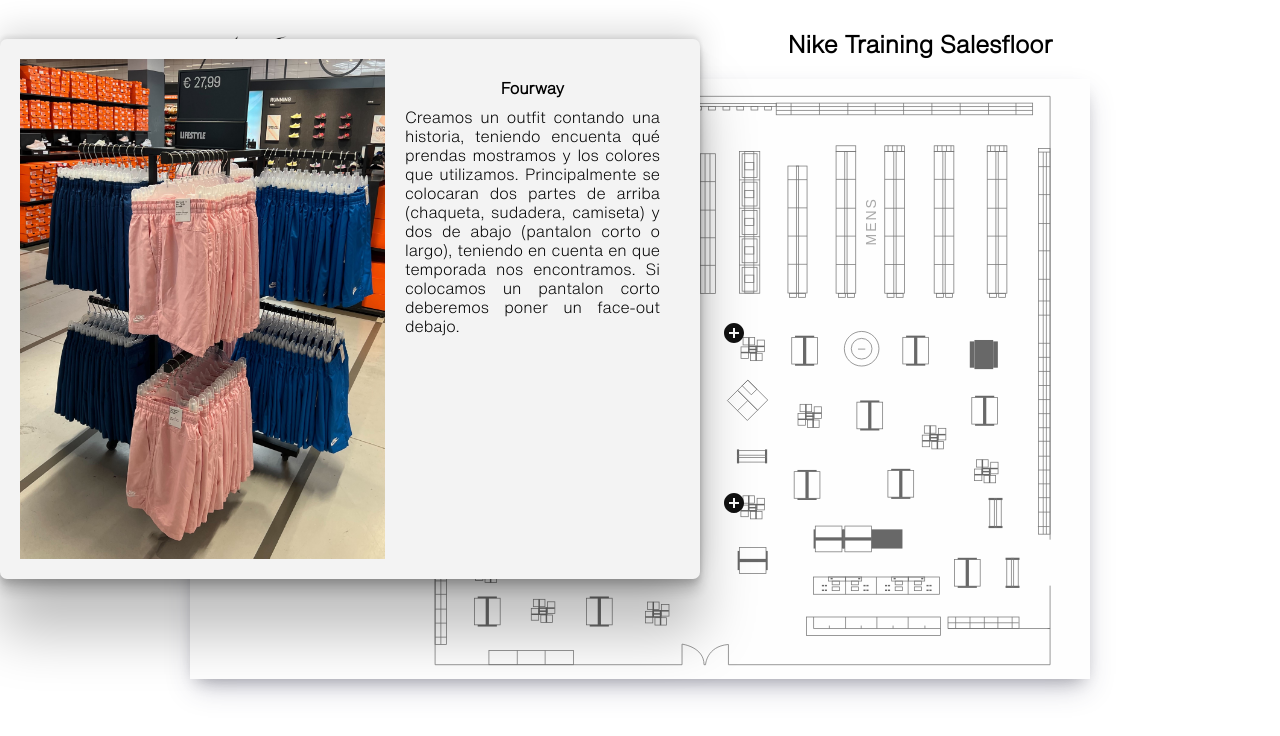
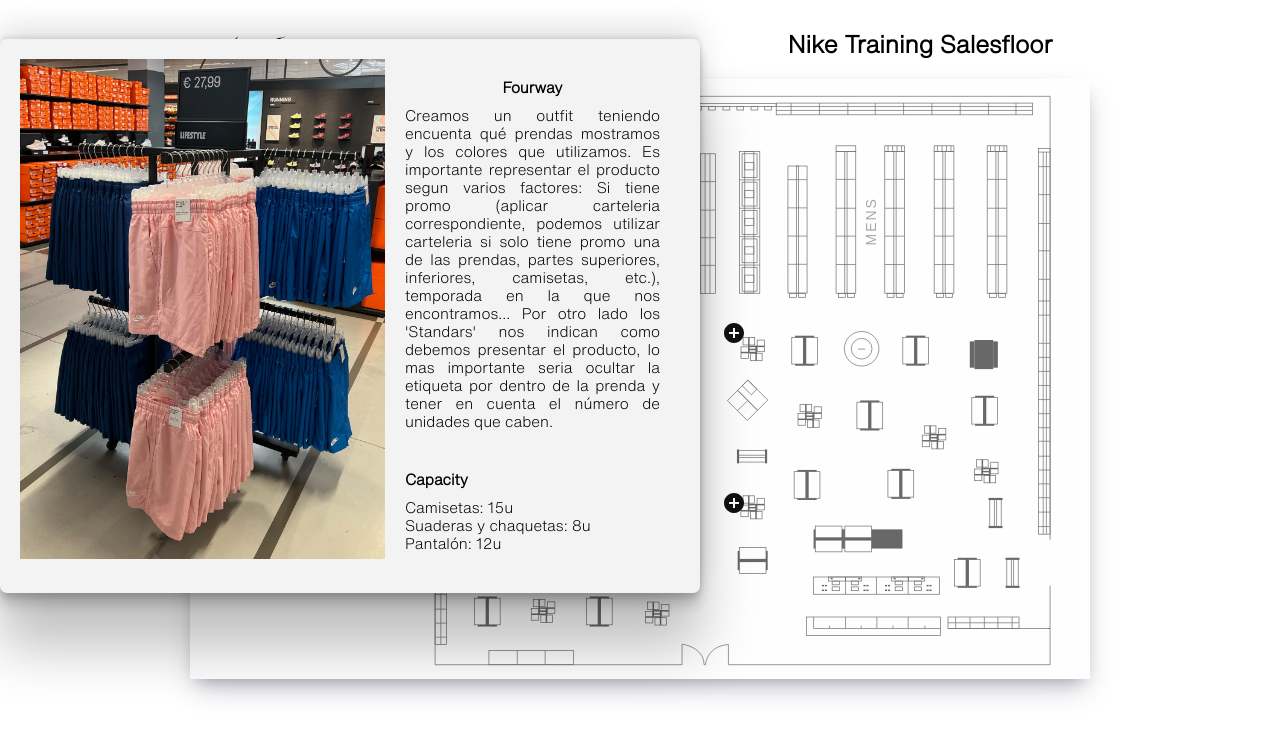
Before and after one commit to Munios12/nike_for_athletes, a Next.js app: page / in a window 1280 px wide. Both pictures are taken after a click on the button 734 px from the left and 333 px from the top of the page. Shown: the top 736 px of the page. Built offline with nearby package versions, Linux system fonts and the light colour scheme.

Commit message:
adding styles

```diff
--- a/app/globals.css
+++ b/app/globals.css
@@ -27,7 +27,7 @@
 h5,
 p {
   font-family: "Helvetica Now Text";
-  font-size: 1rem;
+  font-size: 0.95rem;
 }
 
 h2 {
--- a/app/page.module.css
+++ b/app/page.module.css
@@ -10,170 +10,12 @@
   height: 100vh;
 }
 
-.navbar {
-  width: 100%;
-  align-items: center;
-  justify-content: center;
-  gap: 500px;
-  display: flex;
-  /* border: 1px solid saddlebrown; */
-}
-
-.logo {
-  width: 60px;
-  height: 20px;
-}
-
-.salesfloor_page {
-  width: 900px;
-  height: 600px;
-  /* border: 2px solid rgb(23, 0, 33); */
-  position: relative;
-  box-shadow: rgba(50, 50, 93, 0.25) 0px 13px 27px -5px,
-    rgba(0, 0, 0, 0.3) 0px 8px 16px -8px;
-  background-color: rgb(254, 254, 254);
-}
-.salesfloor_container {
-  width: 100%;
-  height: 100%;
-  background-image: url("/salesfloor_simple_copy.svg");
-  background-repeat: no-repeat;
-  background-size: contain;
-  background-position: center;
-}
-.icon {
-  color: #111111;
-  width: 1.5rem;
-  height: 1.5rem;
-}
-
-.button {
-  width: 3rem;
-  height: 3rem;
-}
-
-.hidden {
-  display: none;
-}
-
 .fwimg {
   width: 500px;
   height: 500px;
 }
 
-.fwshow {
-  display: flex;
-  flex-direction: row;
-  position: absolute;
-  top: -40px;
-  left: -190px;
-  padding: 20px;
-  border-radius: 7px;
-  min-height: 300px;
-  width: 700px;
-  background-color: rgb(243, 243, 243);
-  box-shadow: rgba(0, 0, 0, 0.25) 0px 54px 55px,
-    rgba(0, 0, 0, 0.12) 0px -12px 30px, rgba(0, 0, 0, 0.12) 0px 4px 6px,
-    rgba(0, 0, 0, 0.17) 0px 12px 13px, rgba(0, 0, 0, 0.09) 0px -3px 5px;
-  z-index: 2;
-  animation: fade-in-bottom 0.2s cubic-bezier(0.39, 0.575, 0.565, 1) both;
-}
-
-.whshow {
-  padding: 20px;
-  position: absolute;
-  top: -30px;
-  /* border: 1px solid black; */
-  border-radius: 7px;
-  flex-direction: column;
-  justify-content: center;
-  align-items: center;
-  min-height: 300px;
-  width: 500px;
-  background-color: rgb(243, 243, 243);
-  box-shadow: rgba(0, 0, 0, 0.25) 0px 54px 55px,
-    rgba(0, 0, 0, 0.12) 0px -12px 30px, rgba(0, 0, 0, 0.12) 0px 4px 6px,
-    rgba(0, 0, 0, 0.17) 0px 12px 13px, rgba(0, 0, 0, 0.09) 0px -3px 5px;
-  z-index: 1;
-
-  -webkit-animation: fade-in-left 0.6s cubic-bezier(0.39, 0.575, 0.565, 1) both;
-  animation: fade-in-left 0.2s cubic-bezier(0.39, 0.575, 0.565, 1) both;
-}
-
-.singshow {
-  padding: 20px;
-  position: absolute;
-  top: -40px;
-  left: 300px;
-  border-radius: 7px;
-  /* border: 1px solid black; */
-  min-height: 300px;
-  width: 500px;
-  background-color: rgb(243, 243, 243);
-  box-shadow: rgba(0, 0, 0, 0.25) 0px 54px 55px,
-    rgba(0, 0, 0, 0.12) 0px -12px 30px, rgba(0, 0, 0, 0.12) 0px 4px 6px,
-    rgba(0, 0, 0, 0.17) 0px 12px 13px, rgba(0, 0, 0, 0.09) 0px -3px 5px;
-  z-index: 1;
-  animation: fade-in-bottom 0.2s cubic-bezier(0.39, 0.575, 0.565, 1) both;
-}
-
-.mannequinshow {
-  padding: 20px;
-  position: absolute;
-  top: -50px;
-  left: 420px;
-  border-radius: 7px;
-  /* border: 1px solid black; */
-  min-height: 300px;
-  width: 500px;
-  background-color: rgb(243, 243, 243);
-  box-shadow: rgba(0, 0, 0, 0.25) 0px 54px 55px,
-    rgba(0, 0, 0, 0.12) 0px -12px 30px, rgba(0, 0, 0, 0.12) 0px 4px 6px,
-    rgba(0, 0, 0, 0.17) 0px 12px 13px, rgba(0, 0, 0, 0.09) 0px -3px 5px;
-  z-index: 1;
-  animation: fade-in-bottom 0.2s cubic-bezier(0.39, 0.575, 0.565, 1) both;
-}
-
-/* ANIMACION ----------------------------------------------------------------------*/
-@keyframes fade-in-bottom {
-  0% {
-    transform: translateY(50px);
-    opacity: 0;
-  }
-  100% {
-    transform: translateY(0);
-    opacity: 1;
-  }
-}
-
-@-webkit-keyframes fade-in-left {
-  0% {
-    -webkit-transform: translateX(-50px);
-    transform: translateX(-50px);
-    opacity: 0;
-  }
-  100% {
-    -webkit-transform: translateX(0);
-    transform: translateX(0);
-    opacity: 1;
-  }
-}
-@keyframes fade-in-left {
-  0% {
-    -webkit-transform: translateX(-50px);
-    transform: translateX(-50px);
-    opacity: 0;
-  }
-  100% {
-    -webkit-transform: translateX(0);
-    transform: translateX(0);
-    opacity: 1;
-  }
-}
-
-/* INFOCARD TEXT--------------------------------------------
-
-*/
+/* INFOCARD TEXT--------------------------------------------*/
 
 .infoCardText {
   padding: 20px;
@@ -188,9 +30,7 @@
   margin-bottom: 10px;
 }
 
-/* Media-Querys--------------------------------------------
-
-*/
+/* Media-Querys--------------------------------------------*/
 
 @media (width >= 4400px) {
   .main {
--- a/app/page.tsx
+++ b/app/page.tsx
@@ -1,16 +1,11 @@
 import styles from "./page.module.css";
 import Map from "../src/components/map/Map";
-import nikeLogo from "../public/swooshLogo.png";
-import Image from "next/image";
+import { NavBar } from "@/src/components/navbar/NavBar";
 
 export default function Home() {
   return (
     <main className={styles.main}>
-      <nav className={styles.navbar}>
-        <Image src={nikeLogo} alt={"nikeLogo"} className={styles.logo} />
-        <h2>Nike Training Salesfloor</h2>
-      </nav>
-
+      <NavBar />
       <Map />
     </main>
   );
--- a/src/components/infoCard/InfoCard.tsx
+++ b/src/components/infoCard/InfoCard.tsx
@@ -6,23 +6,20 @@
   data,
   className,
   img,
+  children,
 }: {
   data: any;
   className: any;
   img: any;
+  children: JSX.Element;
 }) => {
   return (
     <div className={className} id={data.title}>
-      <Image
-        src={img}
-        alt={data.title}
-        // width={200}
-        // height={200}
-        className={styles.fwimg}
-      />
+      <Image src={img} alt={data.title} className={styles.fwimg} />
       <div className={styles.infoCardText}>
         <h5>{data.title}</h5>
         <p>{data.description}</p>
+        {children}
       </div>
     </div>
   );
--- /dev/null
+++ b/src/components/map/Map.module.css
@@ -0,0 +1,153 @@
+.salesfloor_page {
+  width: 900px;
+  height: 600px;
+  /* border: 2px solid rgb(23, 0, 33); */
+  position: relative;
+  box-shadow: rgba(50, 50, 93, 0.25) 0px 13px 27px -5px,
+    rgba(0, 0, 0, 0.3) 0px 8px 16px -8px;
+  background-color: rgb(254, 254, 254);
+}
+
+.salesfloor_container {
+  width: 100%;
+  height: 100%;
+  background-image: url("/salesfloor_simple_copy.svg");
+  background-repeat: no-repeat;
+  background-size: contain;
+  background-position: center;
+}
+
+.button {
+  width: 3rem;
+  height: 3rem;
+}
+
+.icon {
+  color: #111111;
+  width: 1.5rem;
+  height: 1.5rem;
+}
+
+.hidden {
+  display: none;
+}
+
+.fwshow {
+  display: flex;
+  flex-direction: row;
+  position: absolute;
+  top: -40px;
+  left: -190px;
+  padding: 20px;
+  border-radius: 7px;
+  min-height: 300px;
+  width: 700px;
+  background-color: rgb(243, 243, 243);
+  box-shadow: rgba(0, 0, 0, 0.25) 0px 54px 55px,
+    rgba(0, 0, 0, 0.12) 0px -12px 30px, rgba(0, 0, 0, 0.12) 0px 4px 6px,
+    rgba(0, 0, 0, 0.17) 0px 12px 13px, rgba(0, 0, 0, 0.09) 0px -3px 5px;
+  z-index: 2;
+  animation: fade-in-bottom 0.2s cubic-bezier(0.39, 0.575, 0.565, 1) both;
+}
+
+.whshow {
+  padding: 20px;
+  position: absolute;
+  top: -30px;
+  /* border: 1px solid black; */
+  border-radius: 7px;
+  flex-direction: column;
+  justify-content: center;
+  align-items: center;
+  min-height: 300px;
+  width: 500px;
+  background-color: rgb(243, 243, 243);
+  box-shadow: rgba(0, 0, 0, 0.25) 0px 54px 55px,
+    rgba(0, 0, 0, 0.12) 0px -12px 30px, rgba(0, 0, 0, 0.12) 0px 4px 6px,
+    rgba(0, 0, 0, 0.17) 0px 12px 13px, rgba(0, 0, 0, 0.09) 0px -3px 5px;
+  z-index: 1;
+
+  -webkit-animation: fade-in-left 0.6s cubic-bezier(0.39, 0.575, 0.565, 1) both;
+  animation: fade-in-left 0.2s cubic-bezier(0.39, 0.575, 0.565, 1) both;
+}
+
+.singshow {
+  padding: 20px;
+  position: absolute;
+  top: -40px;
+  left: 300px;
+  border-radius: 7px;
+  /* border: 1px solid black; */
+  min-height: 300px;
+  width: 500px;
+  background-color: rgb(243, 243, 243);
+  box-shadow: rgba(0, 0, 0, 0.25) 0px 54px 55px,
+    rgba(0, 0, 0, 0.12) 0px -12px 30px, rgba(0, 0, 0, 0.12) 0px 4px 6px,
+    rgba(0, 0, 0, 0.17) 0px 12px 13px, rgba(0, 0, 0, 0.09) 0px -3px 5px;
+  z-index: 1;
+  animation: fade-in-bottom 0.2s cubic-bezier(0.39, 0.575, 0.565, 1) both;
+}
+
+.mannequinshow {
+  padding: 20px;
+  position: absolute;
+  top: -50px;
+  left: 420px;
+  border-radius: 7px;
+  /* border: 1px solid black; */
+  min-height: 300px;
+  width: 500px;
+  background-color: rgb(243, 243, 243);
+  box-shadow: rgba(0, 0, 0, 0.25) 0px 54px 55px,
+    rgba(0, 0, 0, 0.12) 0px -12px 30px, rgba(0, 0, 0, 0.12) 0px 4px 6px,
+    rgba(0, 0, 0, 0.17) 0px 12px 13px, rgba(0, 0, 0, 0.09) 0px -3px 5px;
+  z-index: 1;
+  animation: fade-in-bottom 0.2s cubic-bezier(0.39, 0.575, 0.565, 1) both;
+}
+
+/* Capacity Styles-------------------------------------------------------------------------*/
+
+.capacity {
+  display: flex;
+  flex-direction: column;
+  align-items: baseline;
+  width: 100%;
+  margin-top: 40px;
+}
+
+/* ANIMACION ----------------------------------------------------------------------*/
+@keyframes fade-in-bottom {
+  0% {
+    transform: translateY(50px);
+    opacity: 0;
+  }
+  100% {
+    transform: translateY(0);
+    opacity: 1;
+  }
+}
+
+@-webkit-keyframes fade-in-left {
+  0% {
+    -webkit-transform: translateX(-50px);
+    transform: translateX(-50px);
+    opacity: 0;
+  }
+  100% {
+    -webkit-transform: translateX(0);
+    transform: translateX(0);
+    opacity: 1;
+  }
+}
+@keyframes fade-in-left {
+  0% {
+    -webkit-transform: translateX(-50px);
+    transform: translateX(-50px);
+    opacity: 0;
+  }
+  100% {
+    -webkit-transform: translateX(0);
+    transform: translateX(0);
+    opacity: 1;
+  }
+}
--- a/src/components/map/Map.tsx
+++ b/src/components/map/Map.tsx
@@ -2,7 +2,7 @@
 import React, { useState } from "react";
 import AddCircleIcon from "@mui/icons-material/AddCircle";
 
-import styles from "../../../app/page.module.css";
+import styles from "./Map.module.css";
 import { IconButton } from "@mui/material";
 import { BUTTONS_DATA } from "@/src/constants/buttonsData";
 import { InfoCard } from "../infoCard/InfoCard";
@@ -77,7 +77,14 @@
           data={BUTTONS_DATA[0]}
           className={buttonClassFW}
           img={fourwayIMG}
-        />
+        >
+          <div className={styles.capacity}>
+            <h5>Capacity</h5>
+            <p>Camisetas: 15u</p>
+            <p>Suaderas y chaquetas: 8u</p>
+            <p>Pantalón: 12u</p>
+          </div>
+        </InfoCard>
         <InfoCard
           data={BUTTONS_DATA[1]}
           className={buttonClassWH}
--- /dev/null
+++ b/src/components/navbar/NavBar.module.css
@@ -0,0 +1,13 @@
+.navbar {
+  width: 100%;
+  align-items: center;
+  justify-content: center;
+  gap: 500px;
+  display: flex;
+  /* border: 1px solid saddlebrown; */
+}
+
+.logo {
+  width: 60px;
+  height: 20px;
+}
--- /dev/null
+++ b/src/components/navbar/NavBar.tsx
@@ -0,0 +1,13 @@
+import Image from "next/image";
+import React from "react";
+import styles from "./navBar.module.css";
+import nikeLogo from "../../../public/swooshLogo.png";
+
+export const NavBar = () => {
+  return (
+    <nav className={styles.navbar}>
+      <Image src={nikeLogo} alt={"nikeLogo"} className={styles.logo} />
+      <h2>Nike Training Salesfloor</h2>
+    </nav>
+  );
+};
--- a/src/constants/buttonsData.ts
+++ b/src/constants/buttonsData.ts
@@ -1,13 +1,13 @@
 import { IButtonData } from "../interfaces/general";
-import fourwayIMG from "../../../public/WhatsApp Image 2023-06-01 at 23.03.56.jpeg";
-import workhorstIMG from "../../public/workhorst.jpg";
-import single from "../../public/singleMuro.jpg";
+// import fourwayIMG from "../../../public/WhatsApp Image 2023-06-01 at 23.03.56.jpeg";
+// import workhorstIMG from "../../public/workhorst.jpg";
+// import single from "../../public/singleMuro.jpg";
 
 export const BUTTONS_DATA: IButtonData[] = [
   {
     title: "Fourway",
     description:
-      "Creamos un outfit contando una historia, teniendo encuenta qué prendas mostramos y los colores que utilizamos. Principalmente se colocaran dos partes de arriba (chaqueta, sudadera, camiseta) y dos de abajo (pantalon corto o largo), teniendo en cuenta en que temporada nos encontramos. Si colocamos un pantalon corto deberemos poner un face-out debajo.",
+      "Creamos un outfit teniendo encuenta qué prendas mostramos y los colores que utilizamos. Es importante representar el producto segun varios factores: Si tiene promo (aplicar carteleria correspondiente, podemos utilizar carteleria si solo tiene promo una de las prendas, partes superiores, inferiores, camisetas, etc.), temporada en la que nos encontramos... Por otro lado los 'Standars' nos indican como debemos presentar el producto, lo mas importante seria ocultar la etiqueta por dentro de la prenda y tener en cuenta el número de unidades que caben. ",
     image: "/../public/WhatsApp Image 2023-06-01 at 23.03.56.jpeg",
     position: { top: 230, left: 520 },
     class: "buttonClassFW",
```
